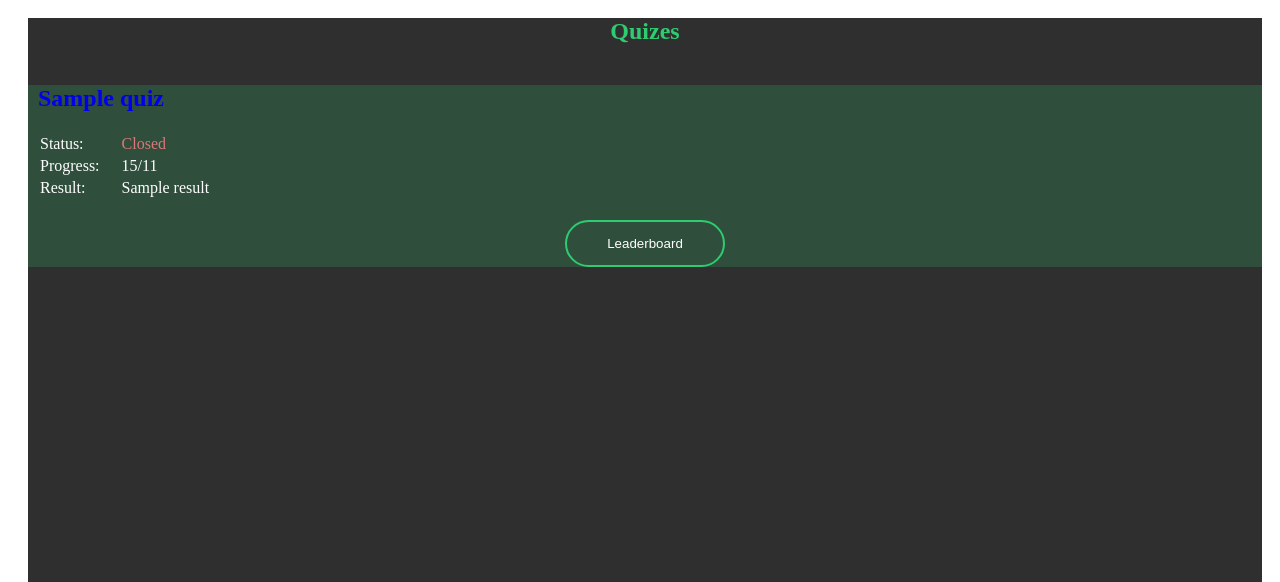
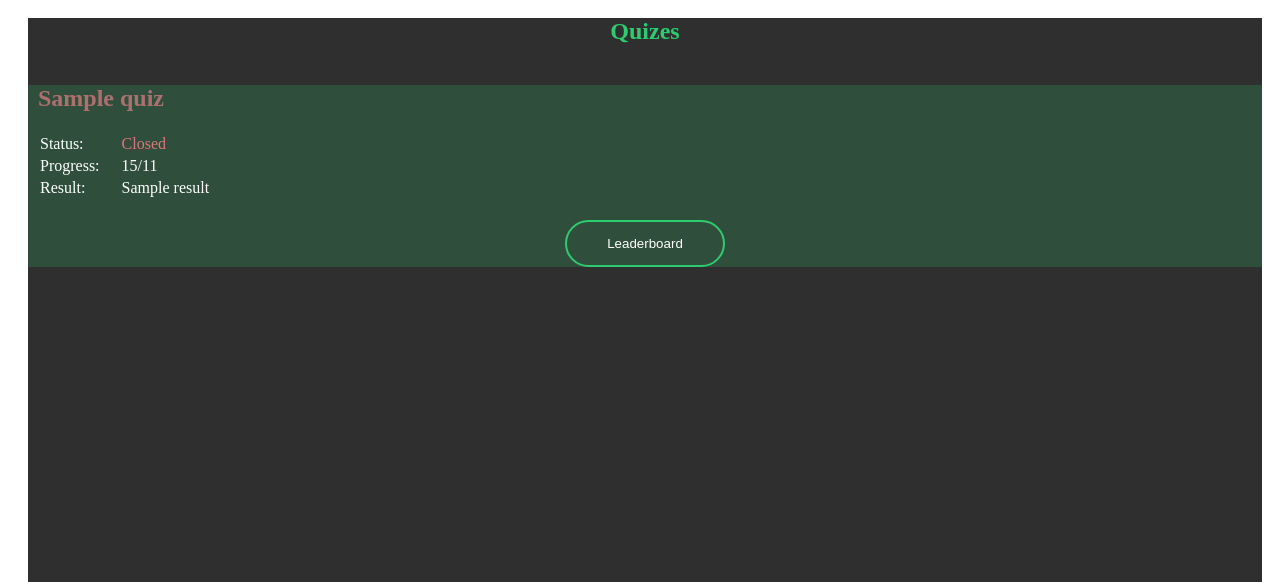
Before and after one commit to bubalehich/Quiz, a Symfony app: template templates/user/profile.html.twig in a window 1280 px wide. Shown: the part 902-1484 px from the top of the page. Run offline with Twig, Linux system fonts and the light colour scheme; the template is opened without the code that fills it: most values are stand-ins (such as "Sample title", 1, 10 or a date in 2020); style sheets or scripts are compiled from the project's sources; some libraries are stand-ins or nearby versions.

Commit message:
Update hover on titles

```diff
--- a/assets/css/app_user.css
+++ b/assets/css/app_user.css
@@ -22,13 +22,18 @@
 }
 
 .quiz-block h2 {
-    color: #5eb5e0;
+    color: #855454;
     text-align: left;
     padding-left: 10px;
 }
 
 .quiz-block h2 a {
     text-decoration: none;
+    color: #ae6f6f;
+}
+.quiz-block h2 a:hover {
+    text-decoration: none;
+    color: #ffffff;
 }
 
 .quiz-block table td {
--- a/templates/user/profile.html.twig
+++ b/templates/user/profile.html.twig
@@ -43,7 +43,6 @@
                         <div class="row flex-fill quiz-block">
                             <div class="col-md-7">
                                 <h2>
-{#                                    {{ 'userpage.quizes.name'| trans }}:#}
                                     <a href="{{ url('app_quiz_info',{id:result.quiz.id}) }}"> {{ result.quiz.name }}</a>
                                 </h2>
                                 <table>
```
